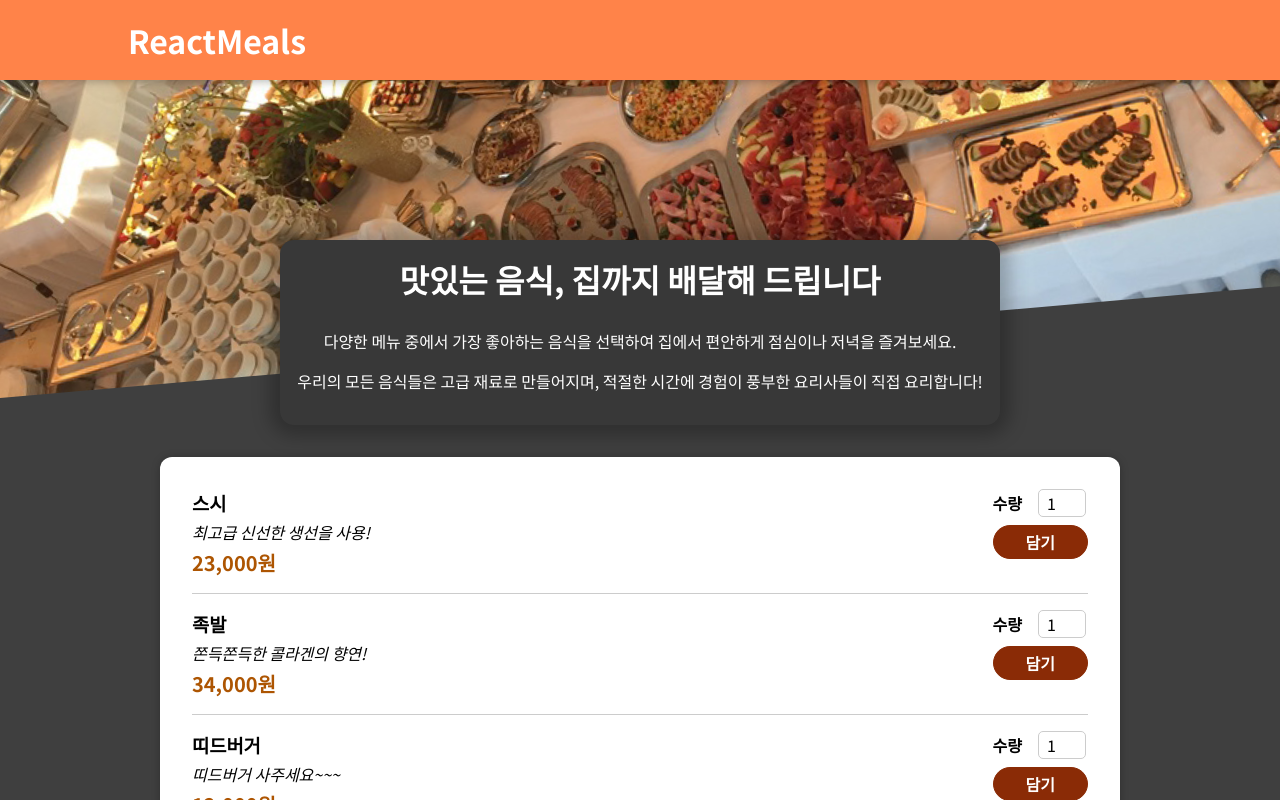
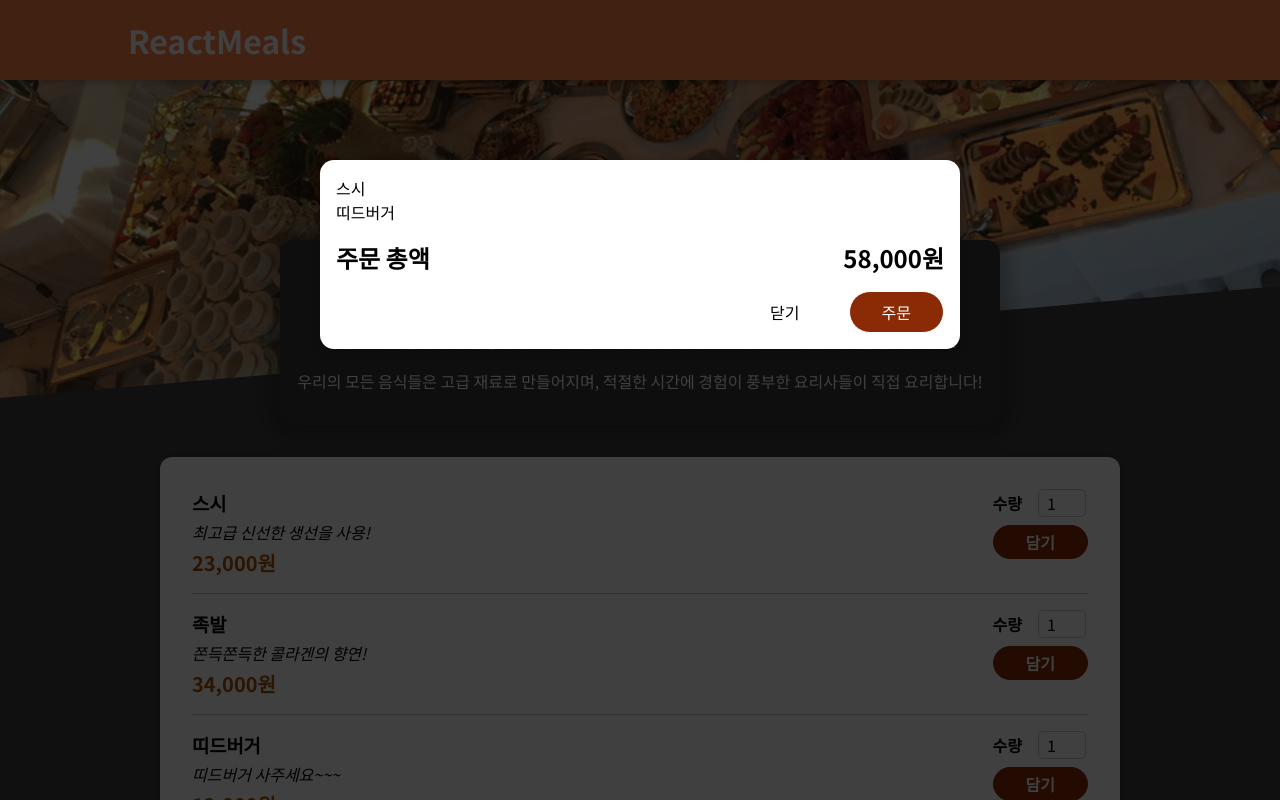
Before and after one commit to YoungHeeSo/react-study202308, a React (Create React App) app: page / in a window 1280 px wide. Shown: the top 800 px of the page. Built offline with nearby package versions, Linux system fonts and the light colour scheme.

Commit message:
Cart Modal 만들기

```diff
--- a/src/App.js
+++ b/src/App.js
@@ -1,11 +1,13 @@
 import React from "react";
 import Header from "./Components/Food/Layout/Header";
 import Meals from "./Components/Food/Meals/Meals";
+import Cart from "./Components/Food/Cart/Cart";
 
 const App = () => {
 
   return (
     <>
+    <Cart />
     <Header />
     <div id='main'>
       <Meals />
--- /dev/null
+++ b/src/Components/Food/Cart/Cart.js
@@ -0,0 +1,55 @@
+import React from 'react'
+import styles from './Cart.module.scss'
+import CartModal from '../../UI/Modal/CartModal'
+
+const DUMMY_CART=[
+    {
+        id:'c1',
+        name: '스시',
+        amount:2,
+        price:46000,
+    },
+    {
+        id:'c2',
+        name: '띠드버거',
+        amount:1,
+        price:12000,
+    },
+]
+
+const Cart = () => {
+
+    const {
+        'cart-items':cartItemStyle,
+        total,
+        actions,
+        'button--alt':btnAlt,
+        button,
+    }=styles;
+
+    return (
+
+        <CartModal >
+            {/* 주문 내역 */}
+            <ul className={cartItemStyle}>
+            {
+                DUMMY_CART.map((cartItem)=>(
+                    <li key={cartItem.id}>{cartItem.name}</li>
+                ))
+            }
+            </ul>
+
+            <div className={total}>
+                <span>주문 총액</span>
+                <span>58,000원</span>
+            </div>
+
+            <div className={actions}>
+                <button className={btnAlt}>닫기</button>
+                <button className={button}>주문</button>
+            </div>
+        </CartModal>
+    );
+}
+
+export default Cart
--- /dev/null
+++ b/src/Components/Food/Cart/Cart.module.scss
@@ -0,0 +1,52 @@
+$button-color: #8a2b06;
+$hover-active-bg-color: #5a1a01;
+$hover-active-border-color: #5a1a01;
+$hover-active-color: white;
+$button-alt-color: #8a2b06;
+$button-bg-color: #8a2b06;
+$button-color: white;
+
+.cart-items {
+  list-style: none;
+  margin: 0;
+  padding: 0;
+
+}
+
+.total {
+  display: flex;
+  justify-content: space-between;
+  align-items: center;
+  font-weight: bold;
+  font-size: 1.5rem;
+  margin: 1rem 0;
+}
+
+.actions {
+  text-align: right;
+
+  button {
+    font: inherit;
+    cursor: pointer;
+    background-color: transparent;
+    border: 1px solid $button-color;
+    padding: 0.5rem 2rem;
+    border-radius: 25px;
+    margin-left: 1rem;
+
+    &:hover, &:active {
+      background-color: $hover-active-bg-color;
+      border-color: $hover-active-border-color;
+      color: $hover-active-color;
+    }
+  }
+
+  .button—alt {
+    color: $button-alt-color;
+  }
+
+  .button {
+    background-color: $button-bg-color;
+    color: $button-color;
+  }
+}
--- a/src/Components/Food/Layout/Header.js
+++ b/src/Components/Food/Layout/Header.js
@@ -10,8 +10,6 @@
     <>
       <header className={header}>
         <h1>ReactMeals</h1>
-        {/* <button>Cart</button> */}
-        {/* <HeaderCoartButton /> */}
       </header>
       <div className={mainImage}>
         <img src={mealsImage} alt="Looks very delicious meals" />
--- /dev/null
+++ b/src/Components/UI/Modal/CartModal.js
@@ -0,0 +1,31 @@
+import React from 'react';
+import styles from './CartModal.module.scss';
+
+import Portal from '../Portal/Portal';
+
+const Backdrop = () => {
+  return <div className={styles.backdrop} />;
+};
+
+const ModalOverlay = ({ children }) => {
+  return (
+    <div className={styles.modal}>
+      <div className={styles.content}>{children}</div>
+    </div>
+  );
+};
+
+const CartModal = ({children}) => {
+  return (
+    <>
+      <Portal destId="backdrop-root">
+        <Backdrop />
+      </Portal>
+      <Portal destId="overlay-root">
+        <ModalOverlay>{children}</ModalOverlay>
+      </Portal>
+    </>
+  );
+};
+
+export default CartModal;
--- /dev/null
+++ b/src/Components/UI/Modal/CartModal.module.scss
@@ -0,0 +1,40 @@
+.backdrop {
+    position: fixed;
+    top: 0;
+    left: 0;
+    width: 100%;
+    height: 100vh;
+    z-index: 20;
+    background-color: rgba(0, 0, 0, 0.75);
+  }
+
+  .modal {
+    position: fixed;
+    top: 20vh;
+    left: 5%;
+    width: 90%;
+    background-color: white;
+    padding: 1rem;
+    border-radius: 14px;
+    box-shadow: 0 2px 8px rgba(0, 0, 0, 0.25);
+    z-index: 30;
+    animation: slide-down 300ms ease-out forwards;
+  }
+
+  @media (min-width: 768px) {
+    .modal {
+      width: 40rem;
+      left: calc(50% - 20rem);
+    }
+  }
+
+  @keyframes slide-down {
+    from {
+      opacity: 0;
+      transform: translateY(-3rem);
+    }
+    to {
+      opacity: 1;
+      transform: translateY(0);
+    }
+  }
```
